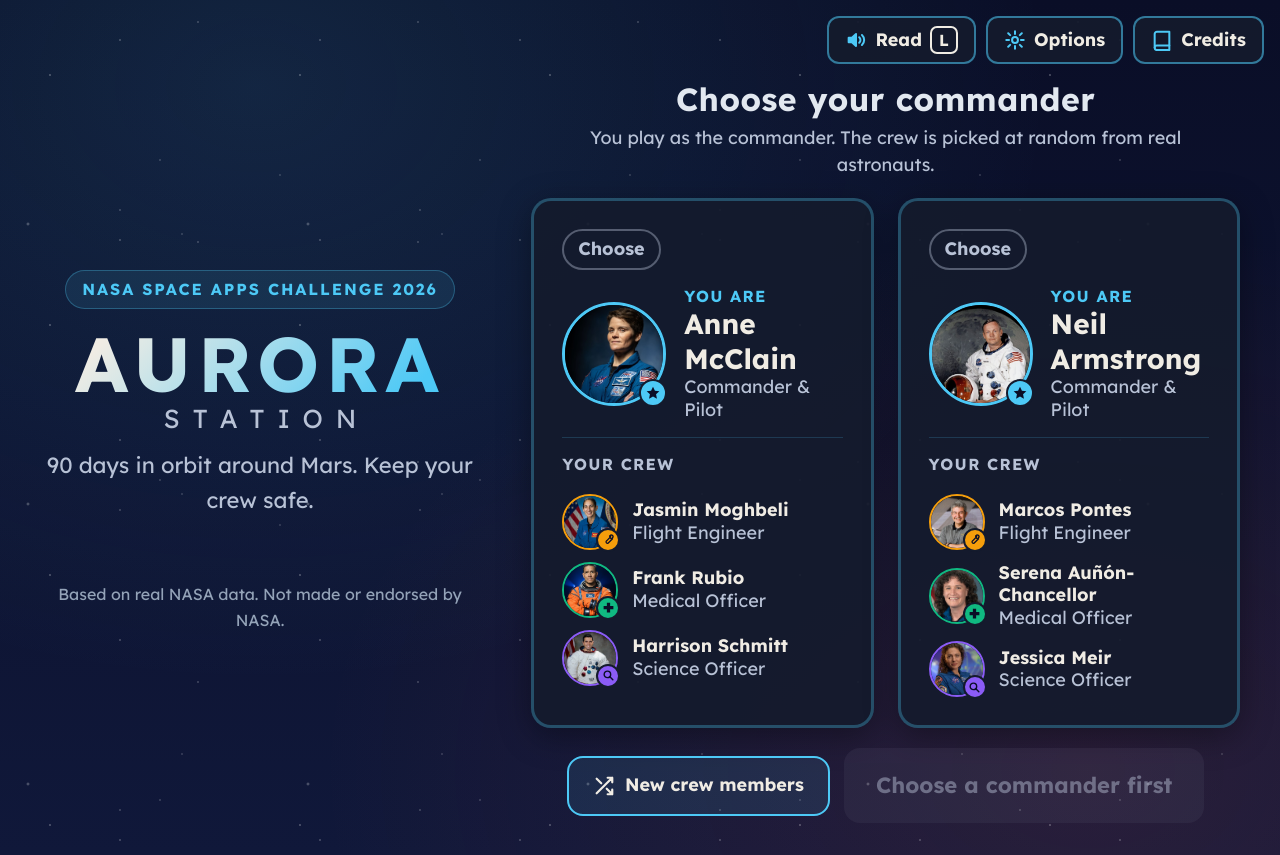
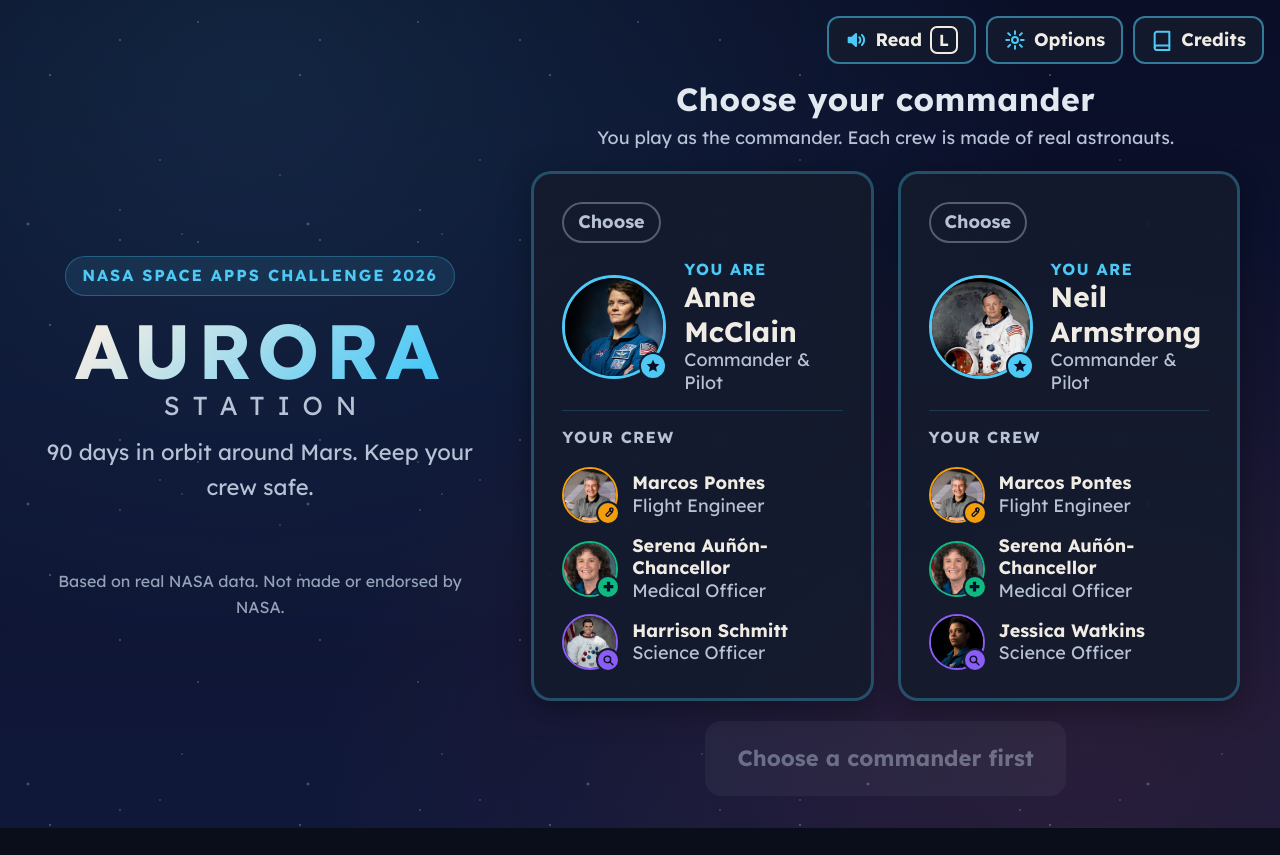
Before and after one commit to gabiscamp/hackathon_nasa_aurora, a React (Vite) app: page / in a window 1280 px wide. After the commit the page ends 828 px from the top, so only its background shows below. Built offline with nearby package versions, Linux system fonts and the light colour scheme; no server answers.

Commit message:
feat: equipes fixas com cabeça própria para cada tripulante

```diff
--- a/src/components/scenes/TitleScreen.css
+++ b/src/components/scenes/TitleScreen.css
@@ -405,7 +405,6 @@
   }
 }
 
-.title-shuffle,
 .title-start {
   display: inline-flex;
   align-items: center;
@@ -415,22 +414,6 @@
   font-weight: 700;
   border-radius: 16px;
   cursor: pointer;
-}
-
-.title-shuffle {
-  min-height: 60px;
-  padding: 10px 24px;
-  font-size: 18px;
-  color: var(--ts-text);
-  background: rgba(77, 201, 246, 0.1);
-  border: 2px solid var(--ts-blue);
-}
-
-.title-shuffle:hover {
-  background: rgba(77, 201, 246, 0.22);
-}
-
-.title-start {
   min-height: 75px;
   min-width: 280px;
   padding: 12px 32px;
@@ -491,7 +474,6 @@
 /* ---------- Focus & motion ---------- */
 .crew-pick:focus-visible,
 .title-continue__btn:focus-visible,
-.title-shuffle:focus-visible,
 .title-start:focus-visible,
 .title-top-btn:focus-visible {
   outline: 3px solid var(--ts-amber);
--- a/src/components/scenes/TitleScreen.tsx
+++ b/src/components/scenes/TitleScreen.tsx
@@ -3,7 +3,7 @@ import { ConfirmDialog } from '../ui/ConfirmDialog';
 import { OptionsDialog } from '../ui/OptionsPanel';
 import { ReadButton } from '../ui/A11yDock';
 import { RoleIcon } from '../ui/RoleIcon';
-import { drawTeams, type CrewTeam } from '../../data/crews';
+import { TEAMS, type CrewTeam } from '../../data/crews';
 import type { SeatProfile } from '../../data/astronauts';
 import './TitleScreen.css';
 
@@ -34,18 +34,15 @@ function Portrait({ seat, size }: { seat: SeatProfile; size: 'lg' | 'sm' }) {
 }
 
 /**
- * Home: pick one of the two commanders from the team briefing (Anne McClain or
- * Neil Armstrong). Each commander's crew is drawn at random from real astronauts,
- * different between the two cards. Shortcuts: 1/2 choose, R new crews, Enter start.
+ * Home: pick one of the two crews from the team briefing, led by Anne McClain or
+ * Neil Armstrong (see crews.ts). Shortcuts: 1/2 choose, Enter start.
  */
 export function TitleScreen({ onStart, onOpenCredits, savedMission, onContinueMission, creditsOpen }: TitleScreenProps) {
-  const [teams, setTeams] = useState<CrewTeam[]>(() => drawTeams());
+  const teams = TEAMS;
   const [selectedIndex, setSelectedIndex] = useState<number | null>(null);
   const [confirmNew, setConfirmNew] = useState(false);
   const [optionsOpen, setOptionsOpen] = useState(false);
   const selected = selectedIndex === null ? null : teams[selectedIndex];
-
-  const reshuffle = () => setTeams(drawTeams());
 
   // Starting over would replace a saved mission, so ask first (error prevention).
   const start = () => {
@@ -59,7 +56,6 @@ export function TitleScreen({ onStart, onOpenCredits, savedMission, onContinueMi
     const onKey = (e: KeyboardEvent) => {
       const index = ['1', '2'].indexOf(e.key);
       if (index >= 0) setSelectedIndex(index);
-      else if (e.key.toLowerCase() === 'r') reshuffle();
       else if (e.key === 'Enter' && !(e.target instanceof HTMLButtonElement)) {
         // Stop the same Enter from also clicking the dialog button that gets focus.
         e.preventDefault();
@@ -122,7 +118,7 @@ export function TitleScreen({ onStart, onOpenCredits, savedMission, onContinueMi
             <h2 className="title-choose" id="choose-crew">
               {savedMission ? 'Or start a new mission' : 'Choose your commander'}
             </h2>
-            <p className="title-hint">You play as the commander. The crew is picked at random from real astronauts.</p>
+            <p className="title-hint">You play as the commander. Each crew is made of real astronauts.</p>
           </div>
 
           <div className="title-crews" role="radiogroup" aria-labelledby="choose-crew">
@@ -174,13 +170,6 @@ export function TitleScreen({ onStart, onOpenCredits, savedMission, onContinueMi
           </div>
 
           <div className="title-actions">
-            <button type="button" className="title-shuffle" onClick={reshuffle}>
-              <svg width="22" height="22" viewBox="0 0 24 24" aria-hidden="true" fill="none" stroke="currentColor" strokeWidth="2.4" strokeLinecap="round" strokeLinejoin="round">
-                <path d="M16 3h5v5M4 20L21 3M21 16v5h-5M15 15l6 6M4 4l5 5" />
-              </svg>
-              New crew members
-              <kbd className="title-kbd">R</kbd>
-            </button>
             <button type="button" className="title-start" onClick={start} disabled={!selected}>
               {selected ? (
                 <>
--- a/src/data/astronauts.ts
+++ b/src/data/astronauts.ts
@@ -14,15 +14,9 @@ import { ASTRONAUT_PHOTOS } from './astronautPhotos';
  */
 export type SeatRole = 'commander' | CrewRole;
 
-/**
- * Faces of the modular astronaut sprite (team pixel art, src/assets/cabecas/exports/web-v2).
- * Only 4 faces exist, so each astronaut gets the one closest to their official NASA photo.
- */
-export type HeadId = 'cabeca-1' | 'cabeca-2' | 'cabeca-3' | 'cabeca-4';
-
+/** Pixel-art heads are per crew: see HEAD_IDS and CrewTeam.heads in crews.ts. */
 export interface Astronaut {
   id: string;
-  head: HeadId;
   name: string;
   role: SeatRole;
   specialty: string;
@@ -38,7 +32,6 @@ export const ASTRONAUTS: readonly Astronaut[] = [
   // --- From the team briefing (Options A and B) ---
   {
     id: 'mcclain',
-    head: 'cabeca-1',
     name: 'Anne McClain',
     role: 'commander',
     specialty: 'Command, piloting and navigation',
@@ -55,7 +48,6 @@ export const ASTRONAUTS: readonly Astronaut[] = [
   },
   {
     id: 'armstrong',
-    head: 'cabeca-2',
     name: 'Neil Armstrong',
     role: 'commander',
     specialty: 'Command, piloting and navigation',
@@ -72,7 +64,6 @@ export const ASTRONAUTS: readonly Astronaut[] = [
   },
   {
     id: 'aunon',
-    head: 'cabeca-2',
     name: 'Serena Auñón-Chancellor',
     role: 'medic',
     specialty: 'Medicine and crew health',
@@ -89,7 +80,6 @@ export const ASTRONAUTS: readonly Astronaut[] = [
   },
   {
     id: 'pontes',
-    head: 'cabeca-2',
     name: 'Marcos Pontes',
     role: 'engineer',
     specialty: 'Engineering and systems',
@@ -106,7 +96,6 @@ export const ASTRONAUTS: readonly Astronaut[] = [
   },
   {
     id: 'schmitt',
-    head: 'cabeca-2',
     name: 'Harrison Schmitt',
     role: 'scientist',
     specialty: 'Geology and planetary science',
@@ -123,7 +112,6 @@ export const ASTRONAUTS: readonly Astronaut[] = [
   },
   {
     id: 'watkins',
-    head: 'cabeca-3',
     name: 'Jessica Watkins',
     role: 'scientist',
     specialty: 'Geology and planetary science',
@@ -142,7 +130,6 @@ export const ASTRONAUTS: readonly Astronaut[] = [
   // --- From the team's list of 10 candidates ---
   {
     id: 'wiseman',
-    head: 'cabeca-2',
     name: 'Reid Wiseman',
     role: 'engineer',
     specialty: 'Systems engineering and naval aviation',
@@ -150,7 +137,6 @@ export const ASTRONAUTS: readonly Astronaut[] = [
   },
   {
     id: 'glover',
-    head: 'cabeca-3',
     name: 'Victor Glover',
     role: 'engineer',
     specialty: 'Engineering and test piloting',
@@ -158,7 +144,6 @@ export const ASTRONAUTS: readonly Astronaut[] = [
   },
   {
     id: 'moghbeli',
-    head: 'cabeca-2',
     name: 'Jasmin Moghbeli',
     role: 'engineer',
     specialty: 'Aerospace engineering and piloting',
@@ -166,7 +151,6 @@ export const ASTRONAUTS: readonly Astronaut[] = [
   },
   {
     id: 'koch',
-    head: 'cabeca-1',
     name: 'Christina Koch',
     role: 'engineer',
     specialty: 'Electrical engineering',
@@ -174,7 +158,6 @@ export const ASTRONAUTS: readonly Astronaut[] = [
   },
   {
     id: 'rubio',
-    head: 'cabeca-2',
     name: 'Frank Rubio',
     role: 'medic',
     specialty: 'Medicine and military aviation',
@@ -182,7 +165,6 @@ export const ASTRONAUTS: readonly Astronaut[] = [
   },
   {
     id: 'lindgren',
-    head: 'cabeca-2',
     name: 'Kjell Lindgren',
     role: 'medic',
     specialty: 'Medicine and space operations',
@@ -190,7 +172,6 @@ export const ASTRONAUTS: readonly Astronaut[] = [
   },
   {
     id: 'meir',
-    head: 'cabeca-4',
     name: 'Jessica Meir',
     role: 'scientist',
     specialty: 'Marine biology and physiology',
@@ -198,7 +179,6 @@ export const ASTRONAUTS: readonly Astronaut[] = [
   },
   {
     id: 'maurer',
-    head: 'cabeca-2',
     name: 'Matthias Maurer',
     role: 'scientist',
     specialty: 'Materials science and exploration',
--- a/src/data/crews.ts
+++ b/src/data/crews.ts
@@ -1,16 +1,33 @@
 import type { CrewMemberDefinition, CrewRole } from './crew';
-import { astronautsFor, getAstronaut, toCrewMember, toSeat, type Astronaut, type SeatProfile } from './astronauts';
+import { getAstronaut, toCrewMember, toSeat, type Astronaut, type SeatProfile, type SeatRole } from './astronauts';
 
 /**
- * Crews the player can choose on the home screen. All are real astronauts:
- * - Two commanders from the team briefing: Anne McClain (Option A) and Neil Armstrong (Option B).
- * - Their engineer, medic and scientist are drawn at random from astronauts.ts, never repeated
- *   between the two crews.
+ * The two crews the player can choose on the home screen: Options A and B of the team
+ * briefing, all real astronauts. Marcos Pontes and Serena Auñón-Chancellor fly in both.
  * The player plays as the crew's Commander.
+ *
+ * Every crew member has their own pixel-art head, drawn per crew by the team
+ * (public/assets/cabecas/equipe1.png = Crew A, equipe2.png = Crew B; built into the
+ * game atlas by scripts/build_head_sheets.py). So the same astronaut can look a little
+ * different in each crew.
  *
  * A crew id lists its members ("crew-mcclain-pontes-aunon-schmitt"), so a saved game
  * can rebuild the same crew.
  */
+
+/** Head ids in src/assets/cabecas/exports/equipes/cabecas.json ("<crew>-<astronaut>"). */
+export const HEAD_IDS = [
+  'a-mcclain',
+  'a-pontes',
+  'a-aunon',
+  'a-schmitt',
+  'b-armstrong',
+  'b-pontes',
+  'b-aunon',
+  'b-watkins',
+] as const;
+export type HeadId = (typeof HEAD_IDS)[number];
+
 export interface CrewTeam {
   id: string;
   name: string;
@@ -21,6 +38,8 @@ export interface CrewTeam {
   members: Record<CrewRole, CrewMemberDefinition>;
   /** The three crew members as cards (engineer, medic, scientist). */
   seats: SeatProfile[];
+  /** Pixel-art head of each seat in this crew. */
+  heads: Record<SeatRole, HeadId>;
 }
 
 interface Lineup {
@@ -30,29 +49,30 @@ interface Lineup {
   scientist: Astronaut & { role: 'scientist' };
 }
 
+interface TeamDefinition {
+  name: string;
+  /** Astronaut ids: commander, engineer, medic, scientist. */
+  ids: readonly [string, string, string, string];
+  heads: Record<SeatRole, HeadId>;
+}
+
 const ID_PREFIX = 'crew-';
 
-function lineupId(l: Lineup): string {
-  return `${ID_PREFIX}${l.commander.id}-${l.engineer.id}-${l.medic.id}-${l.scientist.id}`;
-}
-
-function buildTeam(lineup: Lineup, name: string, tagline: string): CrewTeam {
-  return {
-    id: lineupId(lineup),
-    name,
-    tagline,
-    commander: toSeat(lineup.commander),
-    members: {
-      engineer: toCrewMember(lineup.engineer),
-      medic: toCrewMember(lineup.medic),
-      scientist: toCrewMember(lineup.scientist),
-    },
-    seats: [toSeat(lineup.engineer), toSeat(lineup.medic), toSeat(lineup.scientist)],
-  };
-}
+const TEAM_DEFINITIONS: readonly TeamDefinition[] = [
+  {
+    name: 'Crew A',
+    ids: ['mcclain', 'pontes', 'aunon', 'schmitt'],
+    heads: { commander: 'a-mcclain', engineer: 'a-pontes', medic: 'a-aunon', scientist: 'a-schmitt' },
+  },
+  {
+    name: 'Crew B',
+    ids: ['armstrong', 'pontes', 'aunon', 'watkins'],
+    heads: { commander: 'b-armstrong', engineer: 'b-pontes', medic: 'b-aunon', scientist: 'b-watkins' },
+  },
+];
 
 /** Builds a lineup from astronaut ids; undefined if any id is unknown or in the wrong seat. */
-function lineupFromIds(ids: string[]): Lineup | undefined {
+function lineupFromIds(ids: readonly string[]): Lineup | undefined {
   const [commander, engineer, medic, scientist] = ids.map(getAstronaut);
   if (
     commander?.role === 'commander' &&
@@ -70,43 +90,36 @@ function lineupFromIds(ids: string[]): Lineup | undefined {
   return undefined;
 }
 
-/** The two commanders from the team briefing (Options A and B). The player picks one. */
-export const COMMANDER_IDS = ['mcclain', 'armstrong'] as const;
-const CREW_LABELS = ['Crew A', 'Crew B'];
-
-function shuffled<T>(items: readonly T[], random: () => number): T[] {
-  const copy = [...items];
-  for (let i = copy.length - 1; i > 0; i--) {
-    const j = Math.floor(random() * (i + 1));
-    [copy[i], copy[j]] = [copy[j], copy[i]];
-  }
-  return copy;
+function buildTeam(def: TeamDefinition): CrewTeam {
+  const lineup = lineupFromIds(def.ids);
+  if (!lineup) throw new Error(`Bad crew lineup: ${def.ids.join(', ')}`);
+  return {
+    id: `${ID_PREFIX}${def.ids.join('-')}`,
+    name: def.name,
+    tagline: `Led by Commander ${lineup.commander.name}.`,
+    commander: toSeat(lineup.commander),
+    members: {
+      engineer: toCrewMember(lineup.engineer),
+      medic: toCrewMember(lineup.medic),
+      scientist: toCrewMember(lineup.scientist),
+    },
+    seats: [toSeat(lineup.engineer), toSeat(lineup.medic), toSeat(lineup.scientist)],
+    heads: def.heads,
+  };
 }
 
+/** Crew A (Anne McClain) and Crew B (Neil Armstrong). The player picks one. */
+export const TEAMS: readonly CrewTeam[] = TEAM_DEFINITIONS.map(buildTeam);
+
+export const DEFAULT_TEAM_ID = TEAMS[0].id;
+
 /**
- * One crew per commander. Engineer, medic and scientist are drawn at random,
- * and no astronaut appears in both crews, so the two choices always differ.
+ * Crew of a saved game. Saves from when crew members were drawn at random keep their
+ * commander's crew; unknown ids fall back to Crew A.
  */
-export function drawTeams(random: () => number = Math.random): CrewTeam[] {
-  const engineers = shuffled(astronautsFor('engineer'), random);
-  const medics = shuffled(astronautsFor('medic'), random);
-  const scientists = shuffled(astronautsFor('scientist'), random);
-
-  return COMMANDER_IDS.map((commanderId, i) => {
-    const lineup = lineupFromIds([commanderId, engineers[i].id, medics[i].id, scientists[i].id]);
-    if (!lineup) throw new Error(`Bad crew lineup for ${commanderId}`);
-    return buildTeam(lineup, CREW_LABELS[i], `Led by Commander ${lineup.commander.name}.`);
-  });
+export function getTeam(id: string): CrewTeam {
+  const exact = TEAMS.find((t) => t.id === id);
+  if (exact) return exact;
+  const commanderId = id.startsWith(ID_PREFIX) ? id.slice(ID_PREFIX.length).split('-')[0] : '';
+  return TEAMS.find((t) => t.commander.astronautId === commanderId) ?? TEAMS[0];
 }
-
-/** Default crew for old saves: the briefing's Option A. */
-const FALLBACK = lineupFromIds(['mcclain', 'pontes', 'aunon', 'schmitt']);
-export const DEFAULT_TEAM_ID = 'crew-mcclain-pontes-aunon-schmitt';
-
-/** Rebuilds any crew from its id (saved games). Unknown or old ids fall back to Option A. */
-export function getTeam(id: string): CrewTeam {
-  const lineup = (id.startsWith(ID_PREFIX) && lineupFromIds(id.slice(ID_PREFIX.length).split('-'))) || FALLBACK;
-  if (!lineup) throw new Error('Fallback crew is invalid');
-  const index = COMMANDER_IDS.indexOf(lineup.commander.id as (typeof COMMANDER_IDS)[number]);
-  return buildTeam(lineup, CREW_LABELS[index] ?? 'Crew', `Led by Commander ${lineup.commander.name}.`);
-}
--- a/src/game/scenes/GameScene.ts
+++ b/src/game/scenes/GameScene.ts
@@ -17,8 +17,7 @@ import { useCrewStore } from '../../stores/useCrewStore';
 import { CREW_ROLES } from '../../data/crew';
 import { useGameStore } from '../../stores/useGameStore';
 import { useMissionStore } from '../../stores/useMissionStore';
-import { getTeam } from '../../data/crews';
-import { ASTRONAUTS, getAstronaut, type HeadId } from '../../data/astronauts';
+import { getTeam, type HeadId } from '../../data/crews';
 import { ASTRO_ORIGIN_Y, astronautAnim, astronautTextureKey } from '../world/modularAstronaut';
 import {
   CHARACTER_SPRITES,
@@ -132,13 +131,14 @@ export class GameScene extends Phaser.Scene {
     this.events.once(Phaser.Scenes.Events.SHUTDOWN, removeMenuListeners);
     this.events.once(Phaser.Scenes.Events.DESTROY, removeMenuListeners);
 
-    // Crew comes from the crew chosen on the home screen.
+    // Crew comes from the crew chosen on the home screen; each seat has that crew's head.
     const crew = useCrewStore.getState().crew;
+    const heads = getTeam(useGameStore.getState().crewId).heads;
     for (const role of CREW_ROLES) {
       const member = crew[role];
       const spawn = NPC_SPAWNS[role];
       const firstName = member.name.replace(/^Dr\.\s*/, '').split(' ')[0];
-      const head = ASTRONAUTS.find((a) => a.name === member.name)?.head ?? null;
+      const head = heads[role];
       this.createNPC(spawn.x, spawn.y, Phaser.Display.Color.HexStringToColor(member.color).color, firstName, head);
     }
 
@@ -327,11 +327,11 @@ export class GameScene extends Phaser.Scene {
     if (this.stationMask) this.player.setMask(this.stationMask);
 
     // The player is the chosen crew's commander, drawn as the team's modular astronaut with
-    // their face (McClain = cabeca-1). Her older 4×4 sheet is only a fallback.
-    const crewId = useGameStore.getState().crewId;
-    const commanderId = crewId ? getTeam(crewId).commander.astronautId : '';
+    // that crew's head for them. McClain's older 4×4 sheet is only a fallback.
+    const team = getTeam(useGameStore.getState().crewId);
+    const commanderId = team.commander.astronautId;
     const sprite = CHARACTER_SPRITES[commanderId];
-    const head = getAstronaut(commanderId)?.head;
+    const head = team.heads.commander;
     if (head && this.textures.exists(astronautTextureKey(head))) {
       this.playerHead = head;
       this.playerSprite = this.add.sprite(0, 0, astronautTextureKey(head), 0).setOrigin(0.5, ASTRO_ORIGIN_Y);
--- a/src/game/world/modularAstronaut.ts
+++ b/src/game/world/modularAstronaut.ts
@@ -2,18 +2,18 @@ import Phaser from 'phaser';
 import bodyPngUrl from '../../assets/cabecas/exports/web-v2/uniforme-nasa.png';
 import bodyJsonUrl from '../../assets/cabecas/exports/web-v2/uniforme-nasa.json?url';
 import anchorsJsonUrl from '../../assets/cabecas/exports/web-v2/uniforme-nasa-head-anchors.json?url';
-import headsPngUrl from '../../assets/cabecas/exports/web-v2/cabecas.png';
-import headsJsonUrl from '../../assets/cabecas/exports/web-v2/cabecas.json?url';
-import type { HeadId } from '../../data/astronauts';
+// Heads: one per crew member, from the team sheets (public/assets/cabecas/equipe*.png,
+// built by scripts/build_head_sheets.py).
+import headsPngUrl from '../../assets/cabecas/exports/equipes/cabecas.png';
+import headsJsonUrl from '../../assets/cabecas/exports/equipes/cabecas.json?url';
+import { HEAD_IDS, type HeadId } from '../../data/crews';
 
 /**
  * Modular astronaut (team pixel art): one NASA-uniform body atlas + swappable heads.
  * At boot, every head is drawn onto every body frame (using the per-frame neck anchors)
  * into one spritesheet per head, so the game uses plain sprites and animations.
- * Format: src/assets/cabecas/exports/web-v2 (see AstronautaModular.jsx there).
+ * Body format: src/assets/cabecas/exports/web-v2 (see AstronautaModular.jsx there).
  */
-
-export const HEAD_IDS: readonly HeadId[] = ['cabeca-1', 'cabeca-2', 'cabeca-3', 'cabeca-4'];
 
 const BODY_KEY = 'astro-body';
 const BODY_JSON_KEY = 'astro-body-json';
@@ -22,9 +22,15 @@ const HEADS_KEY = 'astro-heads';
 const HEADS_JSON_KEY = 'astro-heads-json';
 
 /** Body frame size and the feet point inside it (from the export notes). */
-export const ASTRO_FRAME_W = 32;
-export const ASTRO_FRAME_H = 47;
-export const ASTRO_ORIGIN_Y = 46 / 47;
+const BODY_FRAME_W = 32;
+const BODY_FRAME_H = 47;
+const BODY_FEET_Y = 46;
+/** Room around the body for heads bigger than the old ones (curly hair is wider and taller). */
+const PAD_X = 2;
+const PAD_TOP = 2;
+export const ASTRO_FRAME_W = BODY_FRAME_W + PAD_X * 2;
+export const ASTRO_FRAME_H = BODY_FRAME_H + PAD_TOP;
+export const ASTRO_ORIGIN_Y = (BODY_FEET_Y + PAD_TOP) / ASTRO_FRAME_H;
 
 type View = 'front' | 'side' | 'back';
 interface Rect {
@@ -80,11 +86,15 @@ export function buildModularAstronauts(scene: Phaser.Scene) {
 
     body.frames.forEach(({ frame }, i) => {
       const ox = i * ASTRO_FRAME_W;
-      ctx.drawImage(bodyImg, frame.x, frame.y, frame.w, frame.h, ox, 0, frame.w, frame.h);
+      // Body and anchors are in body-frame px; shift both by the padding.
+      const bx = ox + PAD_X;
+      ctx.drawImage(bodyImg, frame.x, frame.y, frame.w, frame.h, bx, PAD_TOP, frame.w, frame.h);
       const anchor = anchors.atlasFrames[i];
-      const rect = heads.heads[head][anchor.view];
-      const [pinX, pinY] = heads.pin[anchor.view];
-      ctx.drawImage(headsImg, rect.x, rect.y, rect.w, rect.h, ox + anchor.x - pinX, anchor.y - pinY, rect.w, rect.h);
+      const rect = heads.heads[head]?.[anchor.view];
+      if (rect) {
+        const [pinX, pinY] = heads.pin[anchor.view];
+        ctx.drawImage(headsImg, rect.x, rect.y, rect.w, rect.h, bx + anchor.x - pinX, PAD_TOP + anchor.y - pinY, rect.w, rect.h);
+      }
       canvas.add(i, 0, ox, 0, ASTRO_FRAME_W, ASTRO_FRAME_H);
     });
     canvas.refresh();
```
